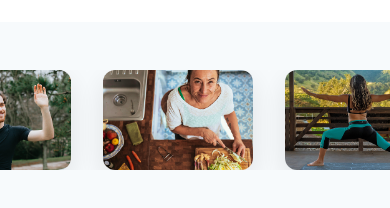
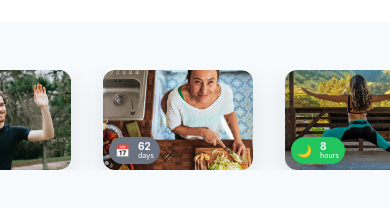
Before and after one commit to hiiiHimanshu/PROACTIVELY-ASSIGNMENT, a React (Vite) app: page / in a window 390 px wide. Shown: the part 2094-2302 px from the top of the page. Built offline with nearby package versions, Linux system fonts and the light colour scheme.

Commit message:
Add health metrics to moving images
Added health metrics images to the moving images section, positioned at the bottom and moving from left to right in a loop.

```diff
--- a/src/components/MovingImages.tsx
+++ b/src/components/MovingImages.tsx
@@ -2,72 +2,200 @@
 import React from 'react';
 
 const MovingImages = () => {
+  const healthMetrics = [
+    { icon: '💙', value: '121/80', unit: 'mmHg', color: 'bg-blue-500' },
+    { icon: '📅', value: '62', unit: 'days', color: 'bg-gray-500' },
+    { icon: '🌙', value: '8', unit: 'hours', color: 'bg-green-500' },
+    { icon: '💙', value: '121/80', unit: 'mmHg', color: 'bg-blue-500' },
+    { icon: '❤️', value: '32', unit: 'minutes', color: 'bg-red-500' },
+    { icon: '❤️', value: 'Feeling', unit: 'better', color: 'bg-red-500' }
+  ];
+
   return (
     <section className="moving-images-section">
       <div className="moving-images-container">
         <div className="image-scroll">
           <div className="image-track">
+            <div className="image-item">
               <img
                 src="/lovable-uploads/338528a6-c1df-4957-838b-dcec25988de9.png"
                 alt="Active lifestyle"
                 className="scroll-image"
               />
+              <div className={`health-badge ${healthMetrics[0].color}`}>
+                <span className="badge-icon">{healthMetrics[0].icon}</span>
+                <div className="badge-text">
+                  <span className="badge-value">{healthMetrics[0].value}</span>
+                  <span className="badge-unit">{healthMetrics[0].unit}</span>
+                </div>
+              </div>
+            </div>
+
+            <div className="image-item">
               <img
                 src="/lovable-uploads/fb431187-677a-40a7-a7db-f524802309f5.png"
                 alt="Healthy cooking"
                 className="scroll-image"
               />
+              <div className={`health-badge ${healthMetrics[1].color}`}>
+                <span className="badge-icon">{healthMetrics[1].icon}</span>
+                <div className="badge-text">
+                  <span className="badge-value">{healthMetrics[1].value}</span>
+                  <span className="badge-unit">{healthMetrics[1].unit}</span>
+                </div>
+              </div>
+            </div>
+
+            <div className="image-item">
               <img
                 src="/lovable-uploads/d79a029a-1226-48f4-970d-1b2b16098be6.png"
                 alt="Yoga and wellness"
                 className="scroll-image"
               />
+              <div className={`health-badge ${healthMetrics[2].color}`}>
+                <span className="badge-icon">{healthMetrics[2].icon}</span>
+                <div className="badge-text">
+                  <span className="badge-value">{healthMetrics[2].value}</span>
+                  <span className="badge-unit">{healthMetrics[2].unit}</span>
+                </div>
+              </div>
+            </div>
+
+            <div className="image-item">
               <img
                 src="/lovable-uploads/215f1a5a-f6c7-4ceb-a257-a379bc1489e8.png"
                 alt="Restorative sleep"
                 className="scroll-image"
               />
+              <div className={`health-badge ${healthMetrics[3].color}`}>
+                <span className="badge-icon">{healthMetrics[3].icon}</span>
+                <div className="badge-text">
+                  <span className="badge-value">{healthMetrics[3].value}</span>
+                  <span className="badge-unit">{healthMetrics[3].unit}</span>
+                </div>
+              </div>
+            </div>
+
+            <div className="image-item">
               <img
                 src="/lovable-uploads/78e1de12-0600-409b-81e8-0b2a8d43b27a.png"
                 alt="Mindfulness"
                 className="scroll-image"
               />
+              <div className={`health-badge ${healthMetrics[4].color}`}>
+                <span className="badge-icon">{healthMetrics[4].icon}</span>
+                <div className="badge-text">
+                  <span className="badge-value">{healthMetrics[4].value}</span>
+                  <span className="badge-unit">{healthMetrics[4].unit}</span>
+                </div>
+              </div>
+            </div>
+
+            <div className="image-item">
               <img
                 src="/lovable-uploads/0de58169-6385-4c99-bf61-a382f47be59e.png"
                 alt="Social connection"
                 className="scroll-image"
               />
+              <div className={`health-badge ${healthMetrics[5].color}`}>
+                <span className="badge-icon">{healthMetrics[5].icon}</span>
+                <div className="badge-text">
+                  <span className="badge-value">{healthMetrics[5].value}</span>
+                  <span className="badge-unit">{healthMetrics[5].unit}</span>
+                </div>
+              </div>
+            </div>
+
             {/* Duplicate images for seamless loop */}
+            <div className="image-item">
               <img
                 src="/lovable-uploads/338528a6-c1df-4957-838b-dcec25988de9.png"
                 alt="Active lifestyle"
                 className="scroll-image"
               />
+              <div className={`health-badge ${healthMetrics[0].color}`}>
+                <span className="badge-icon">{healthMetrics[0].icon}</span>
+                <div className="badge-text">
+                  <span className="badge-value">{healthMetrics[0].value}</span>
+                  <span className="badge-unit">{healthMetrics[0].unit}</span>
+                </div>
+              </div>
+            </div>
+
+            <div className="image-item">
               <img
                 src="/lovable-uploads/fb431187-677a-40a7-a7db-f524802309f5.png"
                 alt="Healthy cooking"
                 className="scroll-image"
               />
+              <div className={`health-badge ${healthMetrics[1].color}`}>
+                <span className="badge-icon">{healthMetrics[1].icon}</span>
+                <div className="badge-text">
+                  <span className="badge-value">{healthMetrics[1].value}</span>
+                  <span className="badge-unit">{healthMetrics[1].unit}</span>
+                </div>
+              </div>
+            </div>
+
+            <div className="image-item">
               <img
                 src="/lovable-uploads/d79a029a-1226-48f4-970d-1b2b16098be6.png"
                 alt="Yoga and wellness"
                 className="scroll-image"
               />
+              <div className={`health-badge ${healthMetrics[2].color}`}>
+                <span className="badge-icon">{healthMetrics[2].icon}</span>
+                <div className="badge-text">
+                  <span className="badge-value">{healthMetrics[2].value}</span>
+                  <span className="badge-unit">{healthMetrics[2].unit}</span>
+                </div>
+              </div>
+            </div>
+
+            <div className="image-item">
               <img
                 src="/lovable-uploads/215f1a5a-f6c7-4ceb-a257-a379bc1489e8.png"
                 alt="Restorative sleep"
                 className="scroll-image"
               />
+              <div className={`health-badge ${healthMetrics[3].color}`}>
+                <span className="badge-icon">{healthMetrics[3].icon}</span>
+                <div className="badge-text">
+                  <span className="badge-value">{healthMetrics[3].value}</span>
+                  <span className="badge-unit">{healthMetrics[3].unit}</span>
+                </div>
+              </div>
+            </div>
+
+            <div className="image-item">
               <img
                 src="/lovable-uploads/78e1de12-0600-409b-81e8-0b2a8d43b27a.png"
                 alt="Mindfulness"
                 className="scroll-image"
               />
+              <div className={`health-badge ${healthMetrics[4].color}`}>
+                <span className="badge-icon">{healthMetrics[4].icon}</span>
+                <div className="badge-text">
+                  <span className="badge-value">{healthMetrics[4].value}</span>
+                  <span className="badge-unit">{healthMetrics[4].unit}</span>
+                </div>
+              </div>
+            </div>
+
+            <div className="image-item">
               <img
                 src="/lovable-uploads/0de58169-6385-4c99-bf61-a382f47be59e.png"
                 alt="Social connection"
                 className="scroll-image"
               />
+              <div className={`health-badge ${healthMetrics[5].color}`}>
+                <span className="badge-icon">{healthMetrics[5].icon}</span>
+                <div className="badge-text">
+                  <span className="badge-value">{healthMetrics[5].value}</span>
+                  <span className="badge-unit">{healthMetrics[5].unit}</span>
+                </div>
+              </div>
+            </div>
           </div>
         </div>
       </div>
--- a/src/styles/main.css
+++ b/src/styles/main.css
@@ -1,4 +1,3 @@
-
 /* Reset and base styles */
 * {
   margin: 0;
@@ -431,6 +430,11 @@ body {
   width: calc(200% + 2rem);
 }
 
+.image-item {
+  position: relative;
+  flex-shrink: 0;
+}
+
 .scroll-image {
   width: 300px;
   height: 200px;
@@ -443,6 +447,60 @@ body {
 
 .scroll-image:hover {
   transform: translateY(-5px);
+}
+
+.health-badge {
+  position: absolute;
+  bottom: 15px;
+  left: 15px;
+  display: flex;
+  align-items: center;
+  gap: 8px;
+  padding: 8px 12px;
+  border-radius: 20px;
+  color: white;
+  font-weight: 600;
+  font-size: 14px;
+  backdrop-filter: blur(10px);
+  box-shadow: 0 4px 12px rgba(0, 0, 0, 0.15);
+}
+
+.badge-icon {
+  font-size: 16px;
+}
+
+.badge-text {
+  display: flex;
+  flex-direction: column;
+  line-height: 1.1;
+}
+
+.badge-value {
+  font-size: 14px;
+  font-weight: 700;
+}
+
+.badge-unit {
+  font-size: 10px;
+  opacity: 0.9;
+  font-weight: 500;
+}
+
+/* Badge color variants */
+.bg-blue-500 {
+  background: rgba(59, 130, 246, 0.9);
+}
+
+.bg-gray-500 {
+  background: rgba(107, 114, 128, 0.9);
+}
+
+.bg-green-500 {
+  background: rgba(34, 197, 94, 0.9);
+}
+
+.bg-red-500 {
+  background: rgba(239, 68, 68, 0.9);
 }
 
 /* Animations */
@@ -486,6 +544,21 @@ body {
   .scroll-image {
     width: 250px;
     height: 160px;
+  }
+
+  .health-badge {
+    bottom: 10px;
+    left: 10px;
+    padding: 6px 10px;
+    font-size: 12px;
+  }
+
+  .badge-value {
+    font-size: 12px;
+  }
+
+  .badge-unit {
+    font-size: 9px;
   }
 }
 
@@ -550,6 +623,25 @@ body {
     grid-template-columns: 1fr;
     text-align: center;
   }
+
+  .health-badge {
+    bottom: 8px;
+    left: 8px;
+    padding: 5px 8px;
+    font-size: 11px;
+  }
+
+  .badge-icon {
+    font-size: 14px;
+  }
+
+  .badge-value {
+    font-size: 11px;
+  }
+
+  .badge-unit {
+    font-size: 8px;
+  }
 }
 
 @media (max-width: 480px) {
@@ -569,4 +661,23 @@ body {
     width: 150px;
     height: 100px;
   }
+
+  .health-badge {
+    bottom: 6px;
+    left: 6px;
+    padding: 4px 6px;
+    font-size: 10px;
+  }
+
+  .badge-icon {
+    font-size: 12px;
+  }
+
+  .badge-value {
+    font-size: 10px;
+  }
+
+  .badge-unit {
+    font-size: 7px;
+  }
 }
```
Lines whose indentation alone changed are shown as unchanged.
